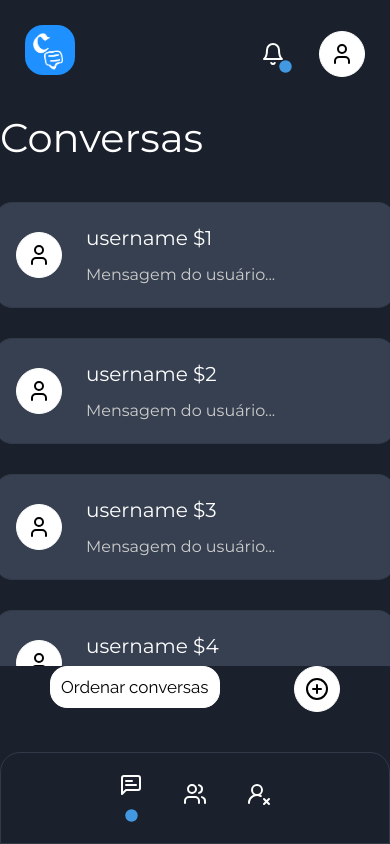
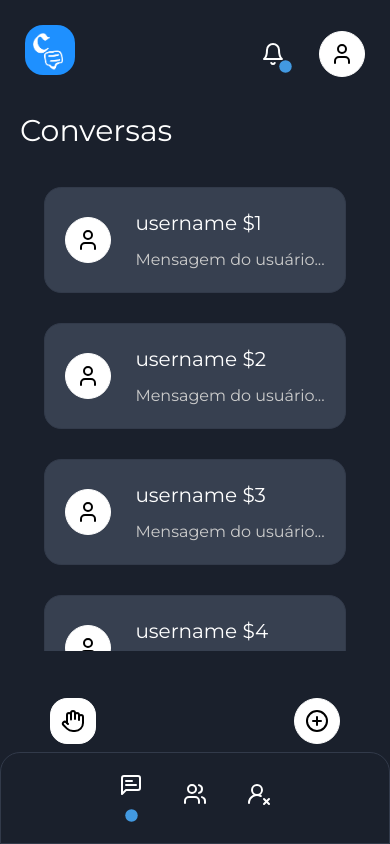
Before and after one commit to Kaua2123/chathub-client, a React (Vite) app: page /conversations in a window 390 px wide. Built offline with nearby package versions, Linux system fonts and the light colour scheme.

Commit message:
feat: Adiciona estilos em Conversation e ConversationCard para torná-los responsivos + Adiciona frames de animação em icone do botão de ordenar conversas

```diff
--- a/src/components/ConversationCard/ConversationCard.tsx
+++ b/src/components/ConversationCard/ConversationCard.tsx
@@ -1,5 +1,5 @@
 import { User } from 'lucide-react';
-import { DivOrdering, UserAvatar, WavingHand } from './styled';
+import { DivOrdering, UserAvatar, WavingGrabHand } from './styled';
 import { Container, DivUser, UserNameAndMessage } from './styled';
 import { useNavigate } from 'react-router-dom';
 import { useSortable } from '@dnd-kit/sortable';
@@ -37,7 +37,7 @@ function ConversationCard({ id, isDragging }: ConversationCardProps) {
             </DivUser>
             <DivOrdering>
               <p>Arraste-me...</p>
-              <WavingHand color="white" />
+              <WavingGrabHand color="white" />
             </DivOrdering>
           </Container>
         </div>
--- a/src/components/ConversationCard/styled.ts
+++ b/src/components/ConversationCard/styled.ts
@@ -1,5 +1,5 @@
 import styled, { keyframes } from 'styled-components';
-import { Hand } from 'lucide-react';
+import { Grab } from 'lucide-react';
 
 export const Container = styled.div`
   background-color: ${({ theme }) => theme.colors.mediumBlue};
@@ -19,6 +19,11 @@ export const Container = styled.div`
     border: 1px solid ${({ theme }) => theme.colors.lighterBlue};
 
     transform: translateY(-4%);
+  }
+
+  @media (max-width: 768px) {
+    width: auto;
+    min-width: 20rem;
   }
 `;
 
@@ -93,6 +98,6 @@ const waving = keyframes` // frames para mexer o icone de mãozinha
   100% { transform: rotate(0deg); }
 `;
 
-export const WavingHand = styled(Hand)`
+export const WavingGrabHand = styled(Grab)`
   animation: ${waving} 1s infinite;
 `;
--- a/src/pages/Conversations/Conversations.tsx
+++ b/src/pages/Conversations/Conversations.tsx
@@ -5,6 +5,7 @@ import {
   DivConversations,
   FixedButton,
   OrderConversationsButton,
+  WavingGrabHand,
 } from './styled';
 import BottomMenu from '../../components/BottomMenu/BottomMenu';
 import ConversationCard from '../../components/ConversationCard/ConversationCard';
@@ -16,6 +17,7 @@ import {
   arrayMove,
   horizontalListSortingStrategy,
 } from '@dnd-kit/sortable';
+import { Hand } from 'lucide-react';
 
 function Conversations() {
   const [isCreatingGroup, setIsCreatingGroup] = useState(false);
@@ -56,7 +58,7 @@ function Conversations() {
       )}
 
       <Div>
-        <p>Conversas</p>
+        <p className="title">Conversas</p>
 
         <DivConversations>
           <DndContext
@@ -84,8 +86,8 @@ function Conversations() {
         <CirclePlusIcon />
       </FixedButton>
       <OrderConversationsButton onClick={() => setIsDragging(!isDragging)}>
-        {isDragging && <p>Ordenando...</p>}
-        {!isDragging && <p>Ordenar conversas</p>}
+        {isDragging && <WavingGrabHand />}
+        {!isDragging && <Hand />}
       </OrderConversationsButton>
 
       <BottomMenu />
--- a/src/pages/Conversations/styled.ts
+++ b/src/pages/Conversations/styled.ts
@@ -1,5 +1,5 @@
-import { CirclePlus } from 'lucide-react';
-import styled from 'styled-components';
+import { CirclePlus, Grab } from 'lucide-react';
+import styled, { keyframes } from 'styled-components';
 
 export const Div = styled.div`
   position: relative;
@@ -8,8 +8,20 @@ export const Div = styled.div`
   margin: 0 auto;
 
   p {
+    font-size: 1.5rem;
+    font-family: 'Montserrat';
+  }
+
+  .title {
     font-size: 4rem;
-    font-family: 'Montserrat';
+  }
+
+  @media (max-width: 768px) {
+    min-height: 60vh;
+    margin: 2rem;
+    .title {
+      font-size: 3rem;
+    }
   }
 `;
 
@@ -55,6 +67,12 @@ export const FixedButton = styled.button`
       stroke: ${({ theme }) => theme.colors.lighterBlue};
     }
   }
+
+  @media (max-width: 768px) {
+    position: fixed;
+    bottom: 100px;
+    right: 0;
+  }
 `;
 
 export const OrderConversationsButton = styled.button`
@@ -74,6 +92,36 @@ export const OrderConversationsButton = styled.button`
   &:hover {
     opacity: 0.9;
   }
+
+  @media (max-width: 768px) {
+    position: fixed;
+    bottom: 100px;
+    left: 0;
+  }
 `;
 
 export const CirclePlusIcon = styled(CirclePlus)``;
+
+const waving = keyframes`
+  0% { transform: rotate(0deg); }
+  5% { transform: rotate(3deg); }
+  10% { transform: rotate(7deg); }
+  15% { transform: rotate(10deg); }
+  20% { transform: rotate(13deg); }
+  25% { transform: rotate(15deg); }
+  30% { transform: rotate(13deg); }
+  35% { transform: rotate(10deg); }
+  40% { transform: rotate(7deg); }
+  45% { transform: rotate(3deg); }
+  50% { transform: rotate(0deg); }
+  55% { transform: rotate(-3deg); }
+  60% { transform: rotate(-7deg); }
+  65% { transform: rotate(-10deg); }
+  70% { transform: rotate(-13deg); }
+  75% { transform: rotate(-15deg); }
+  100% { transform: rotate(0deg); }
+`;
+
+export const WavingGrabHand = styled(Grab)`
+  animation: ${waving} 1s infinite;
+`;
```
